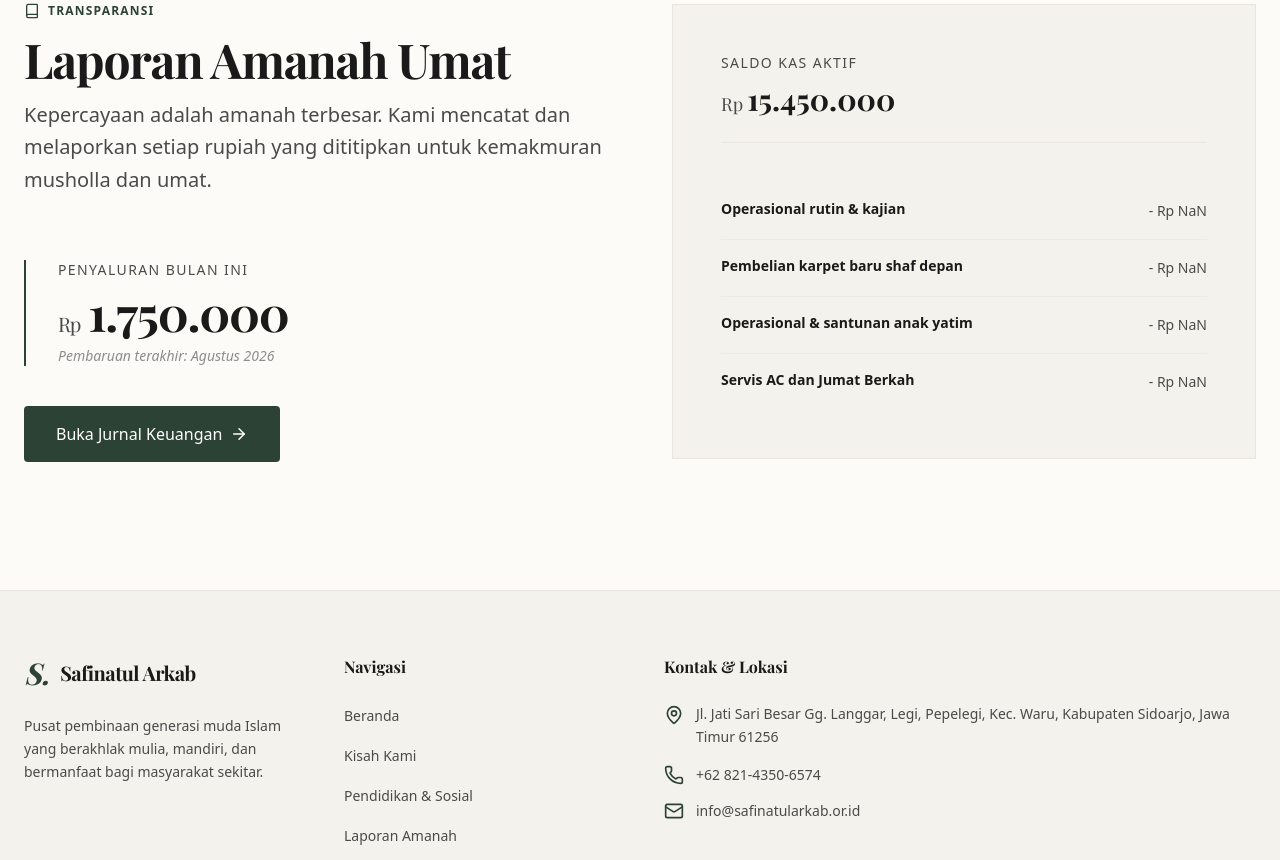
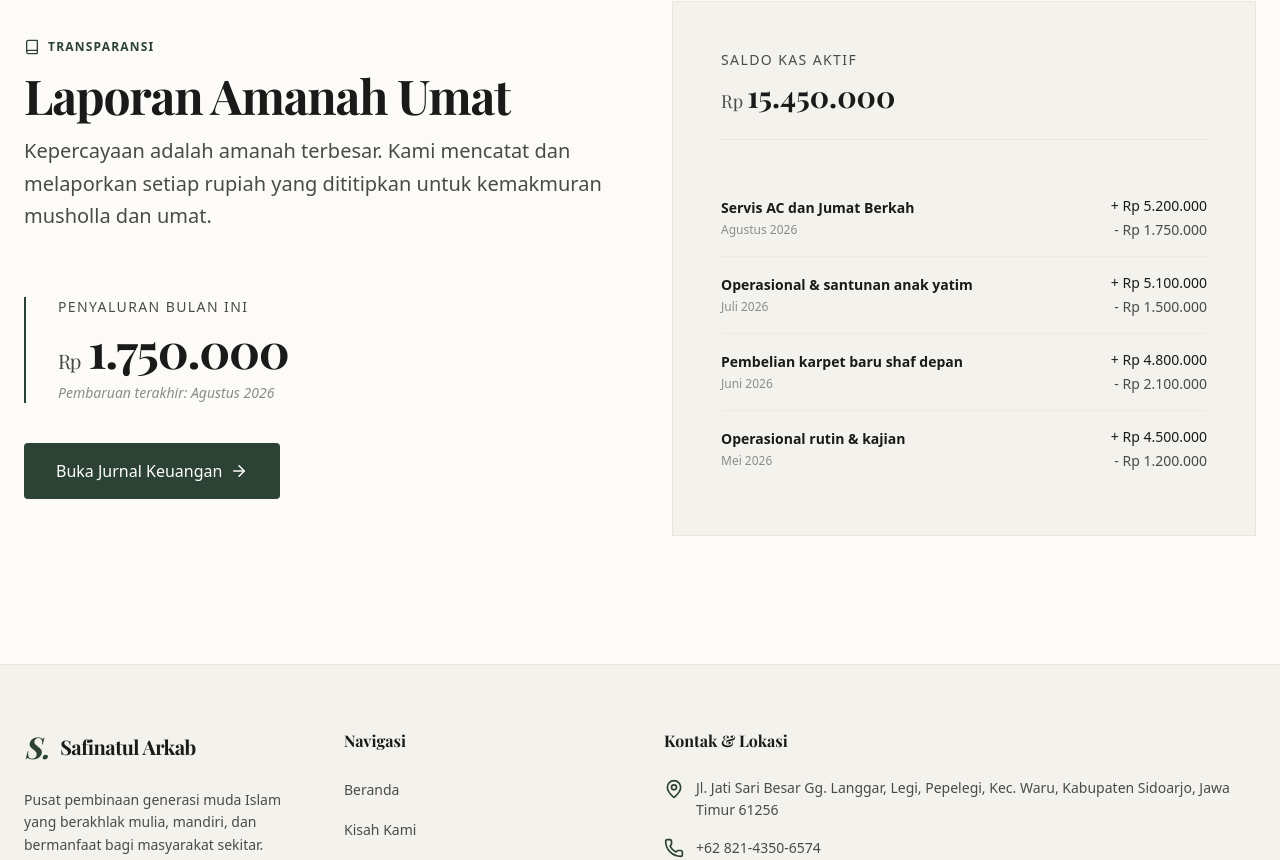
Before and after one commit to kaz-hero123/Musholla-Safinatul-Arkab, a Next.js app: page / in a window 1280 px wide. Shown: the part 2679-3539 px from the top of the page. Built offline with nearby package versions, Linux system fonts and the light colour scheme; no server answers; a web font is replaced by a local one.

Commit message:
Update InfaqHighlight.tsx

```diff
--- a/src/components/sections/InfaqHighlight.tsx
+++ b/src/components/sections/InfaqHighlight.tsx
@@ -53,14 +53,19 @@ export default function InfaqHighlight() {
              </div>
 
              <div className="space-y-0">
-               {INFAQ_DATA.history.slice(0, 4).map((entry, i) => (
+               {INFAQ_DATA.history.slice(-4).reverse().map((entry, i) => (
                  <div key={i} className="flex items-center justify-between py-4 border-b border-border/50 last:border-0">
                    <div>
-                     <p className="text-sm font-bold text-text-primary">{entry.description}</p>
-                     <p className="text-xs text-text-muted mt-1">{entry.date}</p>
+                     <p className="text-sm font-bold text-text-primary">{entry.description || "Infaq & Pengeluaran"}</p>
+                     <p className="text-xs text-text-muted mt-1">{entry.month}</p>
                    </div>
-                   <div className={`text-sm font-medium ${entry.type === 'in' ? 'text-text-primary' : 'text-text-secondary'}`}>
-                     {entry.type === 'in' ? '+' : '-'} Rp {Intl.NumberFormat("id-ID").format(entry.amount)}
+                   <div className="flex flex-col items-end gap-1">
+                     <span className="text-sm font-medium text-text-primary">
+                       + Rp {Intl.NumberFormat("id-ID").format(entry.income)}
+                     </span>
+                     <span className="text-sm font-medium text-text-secondary">
+                       - Rp {Intl.NumberFormat("id-ID").format(entry.expense)}
+                     </span>
                    </div>
                  </div>
                ))}
```
